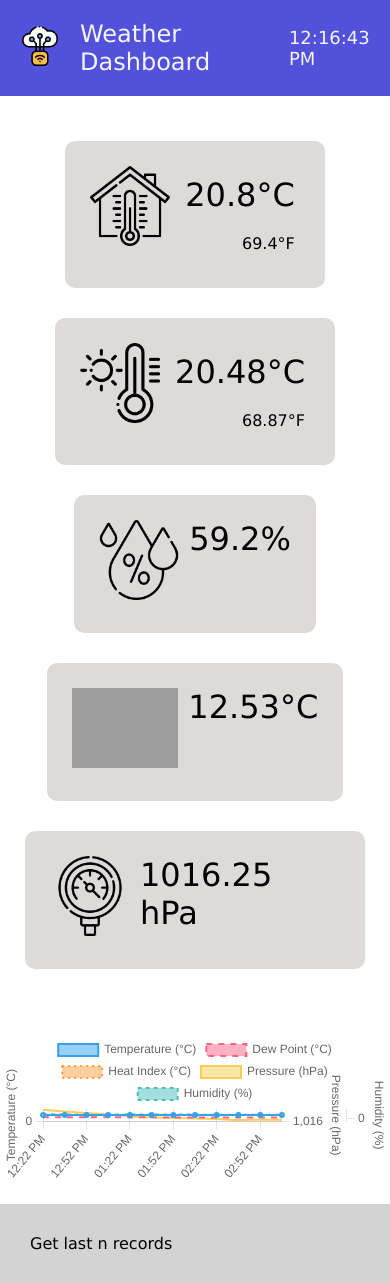
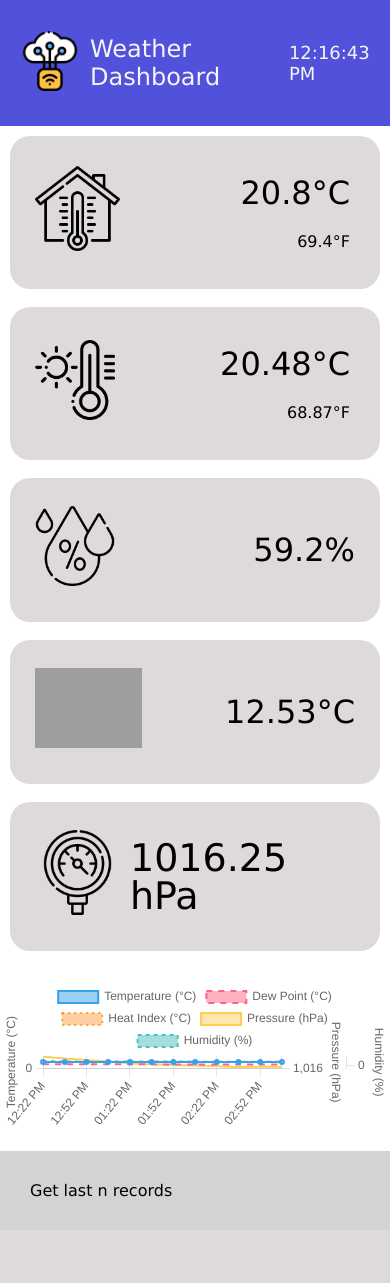
Before and after one commit to AadityaMukherjee2007/WeatherData, a Flask app: page / in a window 390 px wide. After the commit the page ends 1197 px from the top, so only its background shows below. Run offline with Flask 3, Linux system fonts and the light colour scheme; data comes from the database, SQL or seed files in the repository; grey boxes are pictures that could not be loaded.

Commit message:
fixing mobile responsiveness

```diff
--- a/dashboard/static/records.js
+++ b/dashboard/static/records.js
@@ -8,7 +8,7 @@
 function displayData() {
     record_table.innerHTML = `
         <tr id="table-header">
-            <th>id</th>
+            <th>ID</th>
             <th>Timestamp</th>
             <th>Temperature (°C)</th>
             <th>Temperature (°F)</th>
--- a/dashboard/static/styles.css
+++ b/dashboard/static/styles.css
@@ -155,7 +155,6 @@
     margin: 30px 0;
     width: 100%;
     min-width: 900px;
-    /* border-collapse: collapse; */
 
     #table-header {
         position: sticky;
@@ -174,14 +173,15 @@
     }
 }
 
-@media only screen (max-width: 499px) {
+@media only screen and (max-width: 499px) {
+
     header {
-        padding: 10% 0;
+        padding: 8% 0;
     }
 
     #header {
-        padding: 0 20px;
-        font-size: 45px;
+        padding: 0 10px;
+        font-size: x-large;
     }
 
     #head-icon {
@@ -189,29 +189,43 @@
     }
 
     #container {
+        display: flex;
         flex-direction: column;
-        flex-wrap: wrap;
         padding: 10px;
-        margin: 20px 20%;
+        margin: 0 auto;
+        width: 100%;
+        max-width: 420px;
+        gap: 18px;
+        box-sizing: border-box;
     }
 
     #container .card {
+        display: flex;
         justify-content: space-between;
         align-items: center;
-        padding: 20px 20px;
-        margin: 20% 40px;
+
+        padding: 18px 20px;
+        margin: 0;
+
         border-radius: 20px;
+        width: 100%;
+        box-sizing: border-box;
     }
 
-    #container #temp-c-val, #atm-val {
-        font-size: 40px;
+    #container #temp-c-val,
+    #container #atm-val {
+        font-size: 38px;
+        line-height: 1;
     }
 
-    #container #temp-icon, #atm-icon {
-        height: 100px;
+    #container #temp-icon,
+    #container #atm-icon {
+        height: 85px;
+        flex-shrink: 0;
     }
 
     #record-table {
-        margin: 30px 7px;
+        margin: 25px 7px;
+        overflow-x: auto;
     }
 }
```
